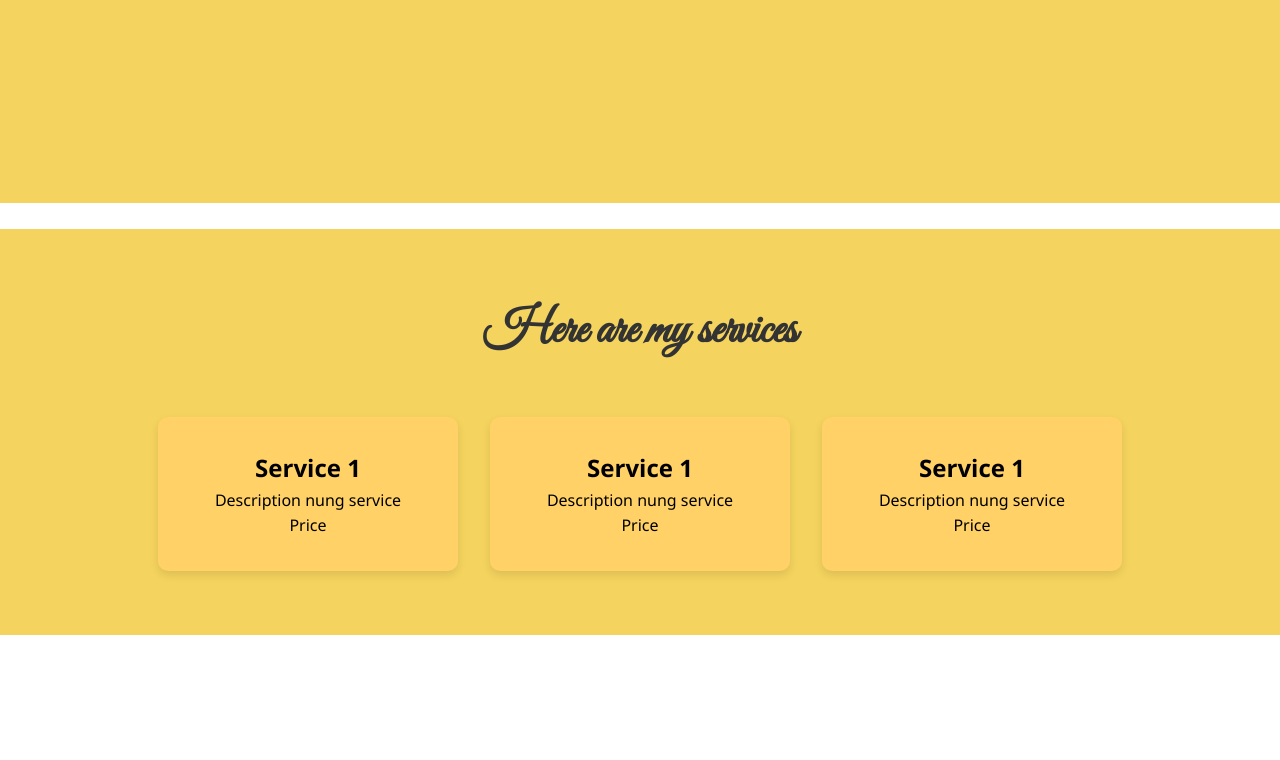
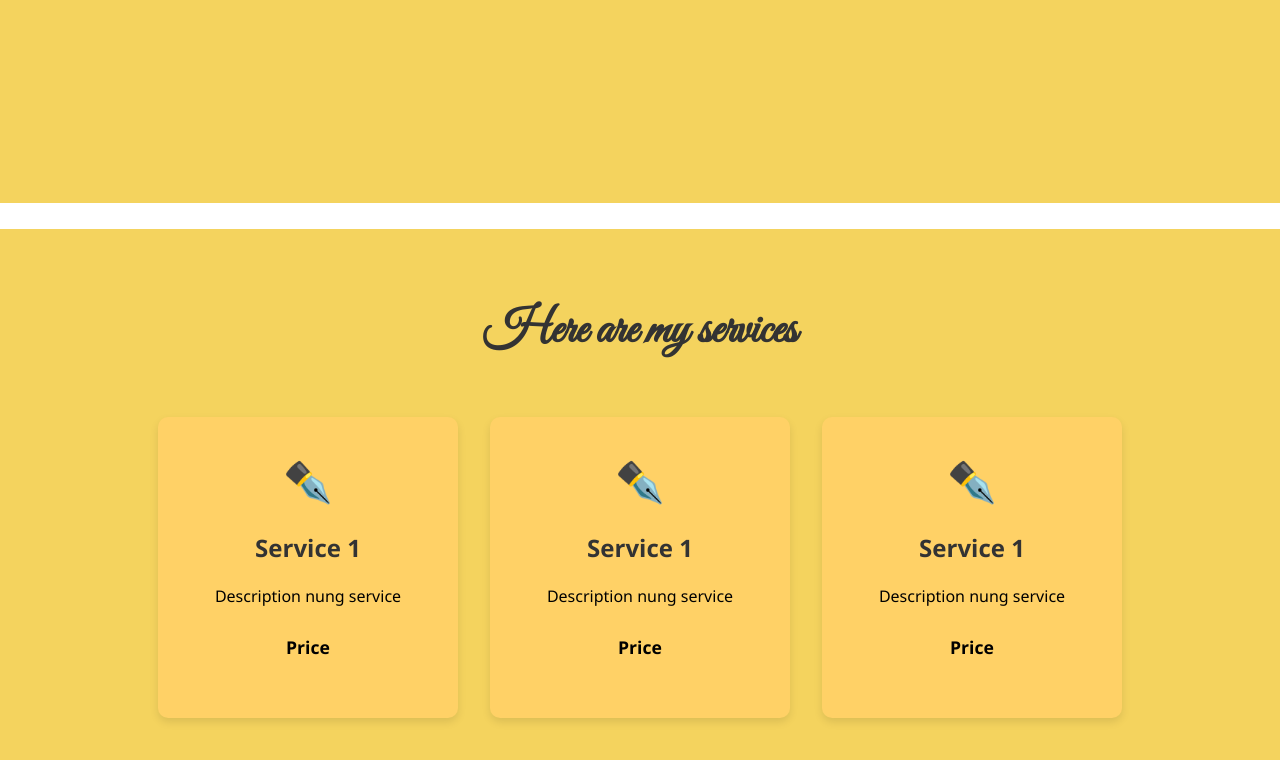
Before and after one commit to Labfey-0818/Caleigraphy, a plain HTML site: page index.html in a window 1280 px wide. Shown: the part 1333-2093 px from the top of the page. Before the commit the page ends 1968 px from the top, so only its background shows below. Drawn offline with Linux system fonts and the light colour scheme; a web font is replaced by a local one.

Commit message:
commit ba

```diff
--- a/index.html
+++ b/index.html
@@ -39,18 +39,21 @@
   <div class="services-container">
     <div class="service-card">
       <!--service 1-->
+      <div class="service-icon">✒️</div>
       <h2>Service 1</h2>
       <p>Description nung service</p>
       <p class="price">Price</p>
     </div>
       <!--service 2-->
     <div class="service-card">
+      <div class="service-icon">✒️</div>
       <h2>Service 1</h2>
       <p>Description nung service</p>
       <p class="price">Price</p>
     </div>
       <!--service 1-->
       <div class="service-card">
+        <div class="service-icon">✒️</div>
       <h2>Service 1</h2>
       <p>Description nung service</p>
       <p class="price">Price</p>
--- a/styles.css
+++ b/styles.css
@@ -137,3 +137,41 @@ body {
   box-shadow: 0 4px 8px rgba(0, 0, 0, 0.1);
   transition: transform 0.3s ease;
 }
+
+.service-card:hover {
+  transform: translate(-10px);
+}
+
+.service-icon{
+  font-size: 2.5rem;
+  margin-bottom: 1rem;
+}
+
+.service-card h2{
+  font-family: 'Segoe UI', sans-serif;
+  font-size: 1.5rem;
+  color: #333;
+  margin-bottom: 1rem;
+}
+
+.service-card p{
+  color: #000000;
+  margin-bottom: 1.5rem;
+}
+
+.price {
+  font-weight: bold;
+  color: #333;
+  font-size: 1.1rem;
+}
+
+@media (max-width: 768px) {
+  .services-container {
+    flex-direction: column;
+    align-items: center;
+  }
+
+  .service-card {
+    width: 80%;
+  }
+}
```
